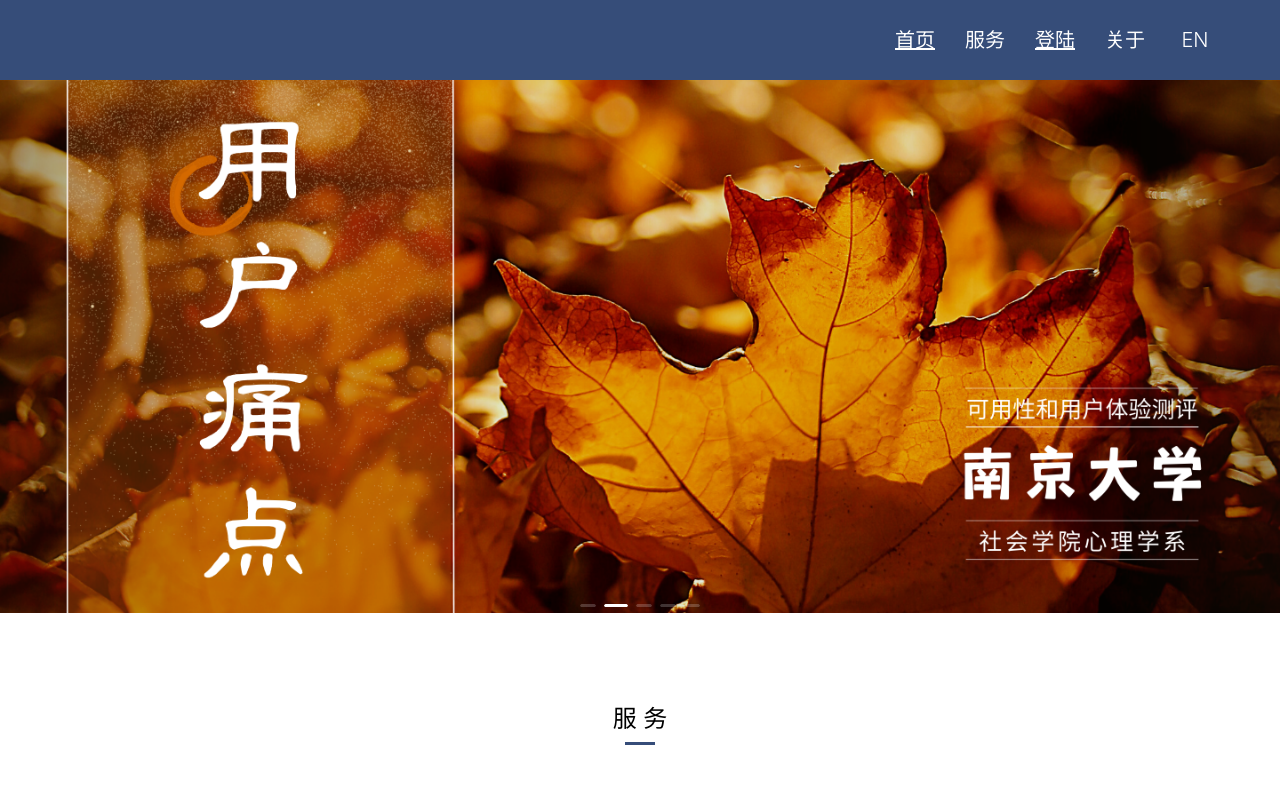
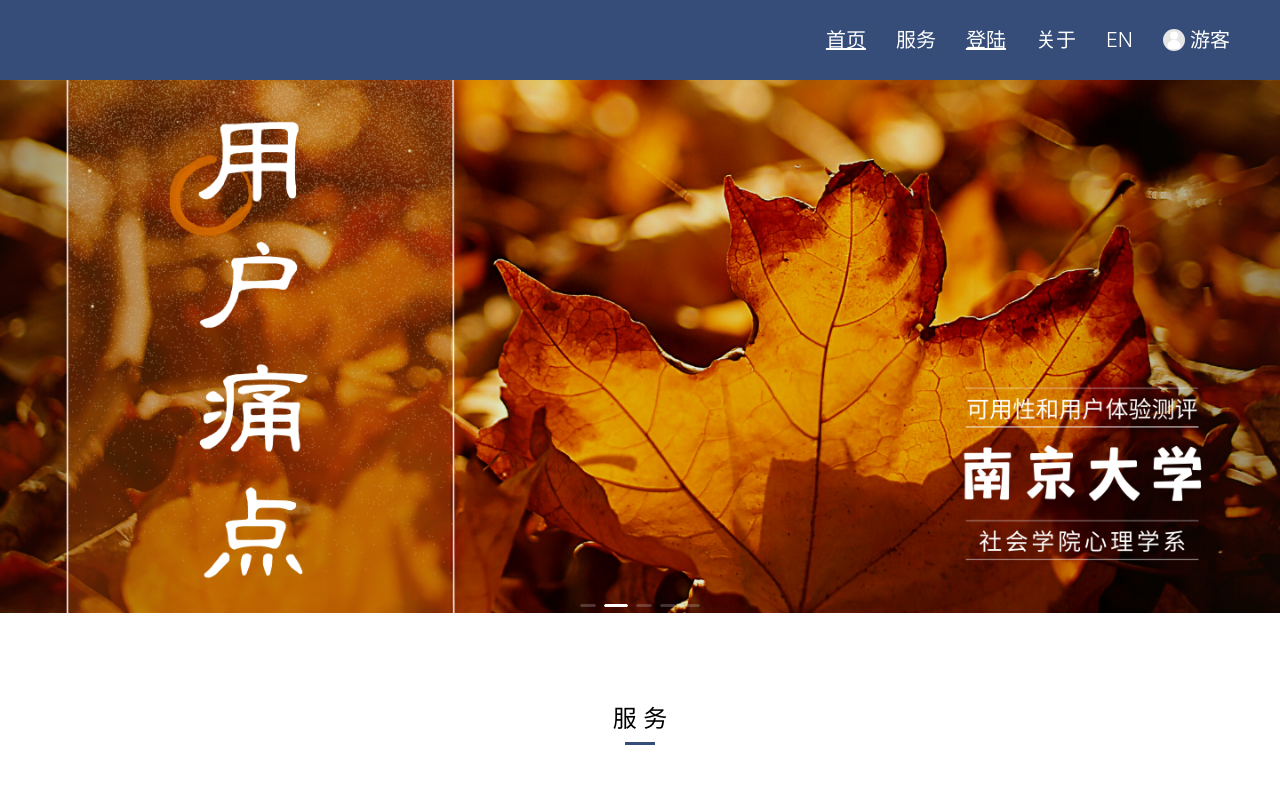
Before and after one commit to dsqiao/hci2c, a React (Create React App) app: page / in a window 1280 px wide. Shown: the top 793 px of the page. Built offline with nearby package versions, Linux system fonts and the light colour scheme.

Commit message:
fix: 2599

```diff
--- a/src/App.css
+++ b/src/App.css
@@ -23,8 +23,9 @@ a {
   line-height: 80px;
   font-weight: 300;
   font-size: 20px;
-  flex-basis: 70px;
+  width: fit-content;
   text-align: center;
+  margin: 0 15px;
 }
 
 .car-img {
--- a/src/App.js
+++ b/src/App.js
@@ -2,14 +2,58 @@ import './App.css';
 import { RouterProvider } from "react-router-dom";
 import router from './route/router.js'
 import Footer from './components/Footer.js'
-
+import { Dropdown } from 'antd';
+import { useState } from 'react';
 function App() {
+  const isLogin = window.localStorage.getItem('isLogin') === '1'
+  let [username, setUserName] = useState(isLogin
+    ? window.localStorage.getItem('username')
+    : '游客');
+  const onClickLogout = () => {
+    window.localStorage.clear()
+    setUserName('游客')
+  }
   return (
     <div className="App">
 
       {/* 顶部导航 */}
       <div className='header'>
-        <div className='nav' style={{ marginRight: '50px' }}>EN</div>
+        <Dropdown menu={{
+          items: [
+            {
+              key: '1',
+              label: (<div>消息</div>)
+            },
+            {
+              key: '2',
+              label: (<div>帮助中心</div>)
+            },
+            {
+              key: '3',
+              label: (
+                <div onClick={onClickLogout}>
+                  退出登录
+                </div>
+              )
+            }
+          ]
+        }}>
+          <div className='nav' style={{
+            marginRight: '50px',
+            display: 'flex',
+            alignItems: 'center',
+          }}>
+            <img
+              src="/avator.svg"
+              alt='avator'
+              width={22}
+              height={22}
+              style={{ marginRight: '5px' }}
+            />
+            <span>{username}</span>
+          </div>
+        </Dropdown>
+        <div className='nav'>EN</div>
         <div className='nav'>关于</div>
         <div className='nav'><a href='/#/login'>登陆</a></div>
         <div className='nav'>服务</div>
--- a/src/page/Login.js
+++ b/src/page/Login.js
@@ -1,6 +1,6 @@
 import React, { useState } from "react";
 import { Input, Form, Button } from "antd";
-import { Link } from "react-router-dom";
+import { useNavigate } from "react-router-dom";
 import { ToastContainer, toast } from 'react-toastify';
 import 'react-toastify/dist/ReactToastify.css'
 
@@ -10,12 +10,21 @@ export default function Login() {
   const goLogIn = () => {
     setIsLogIn(true);
   };
+  const navigate = useNavigate()
 
   const phone = window.localStorage.getItem('phone') || ''
 
   const register = (values) => {
     const pwd = values.pwd;
     const repwd = values.repwd;
+    const username = values.username
+    if (username.length > 8) {
+      toast.fail('用户名长度过长，仅支持8未字符以内', {
+        position: 'top-center',
+        autoClose: 2000,
+        hideProgressBar: true,
+      })
+    }
     if (pwd !== repwd) {
       toast.warn("两次密码输入不一致", {
         position: "top-center",
@@ -30,15 +39,26 @@ export default function Login() {
       })
       window.localStorage.setItem('username', values.username);
       window.localStorage.setItem('phone', values.phone)
+      window.localStorage.setItem('isLogin', '1')
       setTimeout(() => {
         setIsLogIn(true)
       }, 2000)
     }
   }
+  const login = (values) => {
+    const pwd = values.pwd;
+    const phone = values.phone;
+    if (phone.length === 11 && phone.startsWith('1')) {
+      window.localStorage.setItem('isLogin', '1')
+    }
+    navigate('/')
+    setTimeout(() => {
+      setIsLogIn(true)
+    })
+  }
   const goSignUp = () => {
     setIsLogIn(false);
   };
-  const handleLoginClick = () => { };
   return (
     <div
       style={{
@@ -72,6 +92,7 @@ export default function Login() {
             initialValues={{
               phone,
             }}
+            onFinish={login}
           >
             <Form.Item
               label="手机号"
@@ -113,12 +134,8 @@ export default function Login() {
               </div>
             </Form.Item>
             <Form.Item wrapperCol={{ offset: 6, span: 16 }}>
-              <Button
-                type="primary"
-                htmlType="submit"
-                onClick={handleLoginClick}
-              >
-                <Link to="/">登录</Link>
+              <Button type="primary" htmlType="submit">
+                登录
               </Button>
             </Form.Item>
           </Form>
```
Also changed, not shown: public/avator.svg (added).
